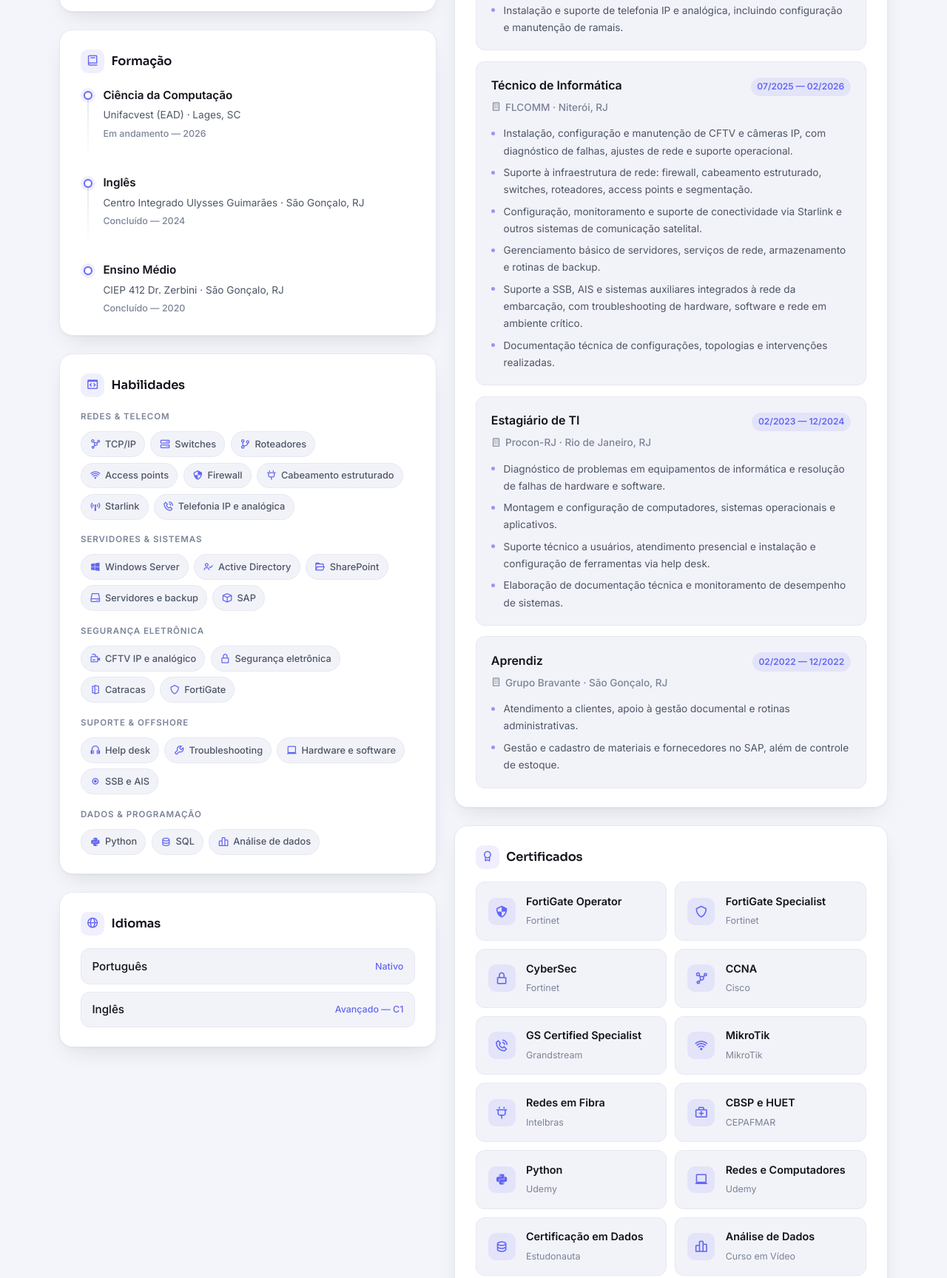
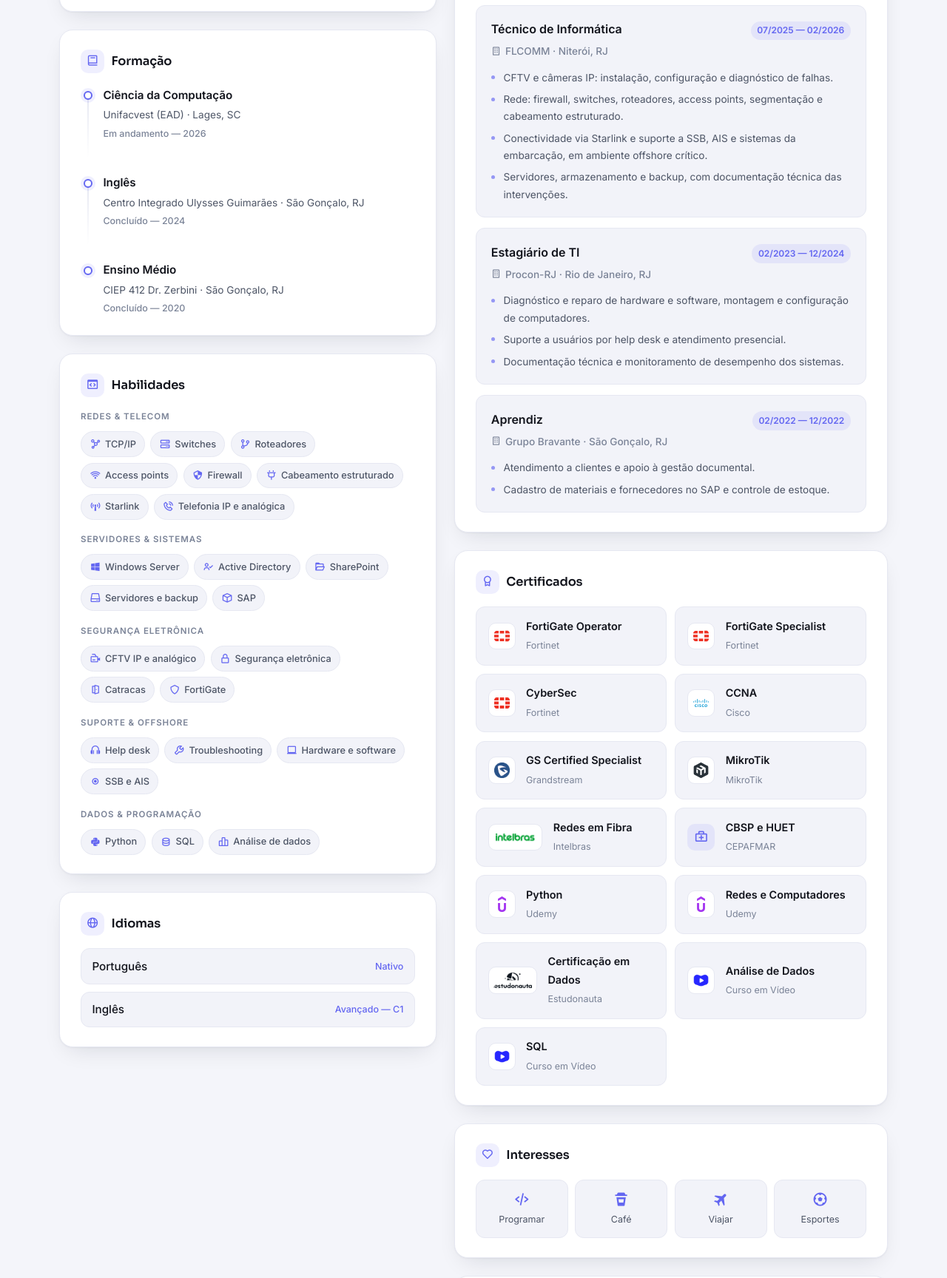
Before and after one commit to PedruscoCRF/pedrusco.github.io, a plain HTML site: page index.html in a window 1280 px wide. Shown: the part 971-2699 px from the top of the page at 74% size. Drawn offline with nearby package versions, Linux system fonts and the light colour scheme.

Commit message:
Adiciona os logos das instituições emissoras nos certificados e enxuga as experiências.
Cada certificado agora mostra a marca de quem o emitiu (Fortinet, Cisco, Grandstream,
MikroTik, Intelbras, Udemy, Estudonauta e Curso em Vídeo), com os arquivos servidos
localmente em assets/img/logos. As descrições das vagas foram condensadas em vez de
repetir o texto integral do currículo, deixando a leitura mais direta na página.

```diff
--- a/assets/css/styles.css
+++ b/assets/css/styles.css
@@ -705,6 +705,23 @@ a.chip:hover {
     flex-shrink: 0;
 }
 
+.certificate__icon--logo {
+    width: auto;
+    min-width: 2.3rem;
+    max-width: 4.6rem;
+    padding: 0.28rem 0.4rem;
+    background: #fff;
+    border: 1px solid var(--border);
+}
+
+.certificate__logo {
+    display: block;
+    height: 1.3rem;
+    width: auto;
+    max-width: 100%;
+    object-fit: contain;
+}
+
 .certificate__title {
     font-size: 0.9rem;
     font-weight: 600;
--- a/index.html
+++ b/index.html
@@ -227,11 +227,10 @@
                             <i class='bx bx-building'></i> NewScon · Rio de Janeiro, RJ
                         </span>
                         <ul class="job__list">
-                            <li>Administração e manutenção de Active Directory, Windows Server e SharePoint, com suporte à infraestrutura e aos serviços corporativos.</li>
-                            <li>Diagnóstico e manutenção de hardware e software, instalação e configuração de sistemas e aplicações.</li>
-                            <li>Elaboração de cotações, documentos e especificações técnicas de equipamentos, serviços e soluções de TI.</li>
-                            <li>Instalação e configuração de CFTV IP e analógico, catracas, segurança eletrônica, cabeamento estruturado e switches.</li>
-                            <li>Instalação e suporte de telefonia IP e analógica, incluindo configuração e manutenção de ramais.</li>
+                            <li>Active Directory, Windows Server e SharePoint: administração do ambiente e suporte aos serviços corporativos.</li>
+                            <li>CFTV IP e analógico, catracas, cabeamento estruturado e switches: instalação, configuração e manutenção.</li>
+                            <li>Telefonia IP e analógica, com configuração e manutenção de ramais.</li>
+                            <li>Hardware, software e sistemas: diagnóstico e manutenção; cotações e documentação técnica.</li>
                         </ul>
                     </article>
 
@@ -244,12 +243,10 @@
                             <i class='bx bx-building'></i> FLCOMM · Niterói, RJ
                         </span>
                         <ul class="job__list">
-                            <li>Instalação, configuração e manutenção de CFTV e câmeras IP, com diagnóstico de falhas, ajustes de rede e suporte operacional.</li>
-                            <li>Suporte à infraestrutura de rede: firewall, cabeamento estruturado, switches, roteadores, access points e segmentação.</li>
-                            <li>Configuração, monitoramento e suporte de conectividade via Starlink e outros sistemas de comunicação satelital.</li>
-                            <li>Gerenciamento básico de servidores, serviços de rede, armazenamento e rotinas de backup.</li>
-                            <li>Suporte a SSB, AIS e sistemas auxiliares integrados à rede da embarcação, com troubleshooting de hardware, software e rede em ambiente crítico.</li>
-                            <li>Documentação técnica de configurações, topologias e intervenções realizadas.</li>
+                            <li>CFTV e câmeras IP: instalação, configuração e diagnóstico de falhas.</li>
+                            <li>Rede: firewall, switches, roteadores, access points, segmentação e cabeamento estruturado.</li>
+                            <li>Conectividade via Starlink e suporte a SSB, AIS e sistemas da embarcação, em ambiente offshore crítico.</li>
+                            <li>Servidores, armazenamento e backup, com documentação técnica das intervenções.</li>
                         </ul>
                     </article>
 
@@ -262,10 +259,9 @@
                             <i class='bx bx-building'></i> Procon-RJ · Rio de Janeiro, RJ
                         </a>
                         <ul class="job__list">
-                            <li>Diagnóstico de problemas em equipamentos de informática e resolução de falhas de hardware e software.</li>
-                            <li>Montagem e configuração de computadores, sistemas operacionais e aplicativos.</li>
-                            <li>Suporte técnico a usuários, atendimento presencial e instalação e configuração de ferramentas via help desk.</li>
-                            <li>Elaboração de documentação técnica e monitoramento de desempenho de sistemas.</li>
+                            <li>Diagnóstico e reparo de hardware e software, montagem e configuração de computadores.</li>
+                            <li>Suporte a usuários por help desk e atendimento presencial.</li>
+                            <li>Documentação técnica e monitoramento de desempenho dos sistemas.</li>
                         </ul>
                     </article>
 
@@ -278,8 +274,8 @@
                             <i class='bx bx-building'></i> Grupo Bravante · São Gonçalo, RJ
                         </a>
                         <ul class="job__list">
-                            <li>Atendimento a clientes, apoio à gestão documental e rotinas administrativas.</li>
-                            <li>Gestão e cadastro de materiais e fornecedores no SAP, além de controle de estoque.</li>
+                            <li>Atendimento a clientes e apoio à gestão documental.</li>
+                            <li>Cadastro de materiais e fornecedores no SAP e controle de estoque.</li>
                         </ul>
                     </article>
                 </section>
@@ -289,49 +285,49 @@
                     <h2 class="card__title"><i class='bx bx-award'></i> Certificados</h2>
                     <ul class="certificates">
                         <li class="certificate">
-                            <i class='bx bx-shield-quarter certificate__icon'></i>
+                            <span class="certificate__icon certificate__icon--logo"><img class="certificate__logo" src="assets/img/logos/fortinet.svg" alt="Fortinet" loading="lazy"></span>
                             <div>
                                 <h3 class="certificate__title">FortiGate Operator</h3>
                                 <span class="certificate__meta">Fortinet</span>
                             </div>
                         </li>
                         <li class="certificate">
-                            <i class='bx bx-shield certificate__icon'></i>
+                            <span class="certificate__icon certificate__icon--logo"><img class="certificate__logo" src="assets/img/logos/fortinet.svg" alt="Fortinet" loading="lazy"></span>
                             <div>
                                 <h3 class="certificate__title">FortiGate Specialist</h3>
                                 <span class="certificate__meta">Fortinet</span>
                             </div>
                         </li>
                         <li class="certificate">
-                            <i class='bx bx-lock-alt certificate__icon'></i>
+                            <span class="certificate__icon certificate__icon--logo"><img class="certificate__logo" src="assets/img/logos/fortinet.svg" alt="Fortinet" loading="lazy"></span>
                             <div>
                                 <h3 class="certificate__title">CyberSec</h3>
                                 <span class="certificate__meta">Fortinet</span>
                             </div>
                         </li>
                         <li class="certificate">
-                            <i class='bx bx-network-chart certificate__icon'></i>
+                            <span class="certificate__icon certificate__icon--logo"><img class="certificate__logo" src="assets/img/logos/cisco.svg" alt="Cisco" loading="lazy"></span>
                             <div>
                                 <h3 class="certificate__title">CCNA</h3>
                                 <span class="certificate__meta">Cisco</span>
                             </div>
                         </li>
                         <li class="certificate">
-                            <i class='bx bx-phone-call certificate__icon'></i>
+                            <span class="certificate__icon certificate__icon--logo"><img class="certificate__logo" src="assets/img/logos/grandstream.png" alt="Grandstream" loading="lazy"></span>
                             <div>
                                 <h3 class="certificate__title">GS Certified Specialist</h3>
                                 <span class="certificate__meta">Grandstream</span>
                             </div>
                         </li>
                         <li class="certificate">
-                            <i class='bx bx-wifi certificate__icon'></i>
+                            <span class="certificate__icon certificate__icon--logo"><img class="certificate__logo" src="assets/img/logos/mikrotik.svg" alt="MikroTik" loading="lazy"></span>
                             <div>
                                 <h3 class="certificate__title">MikroTik</h3>
                                 <span class="certificate__meta">MikroTik</span>
                             </div>
                         </li>
                         <li class="certificate">
-                            <i class='bx bx-plug certificate__icon'></i>
+                            <span class="certificate__icon certificate__icon--logo"><img class="certificate__logo" src="assets/img/logos/intelbras.png" alt="Intelbras" loading="lazy"></span>
                             <div>
                                 <h3 class="certificate__title">Redes em Fibra</h3>
                                 <span class="certificate__meta">Intelbras</span>
@@ -345,35 +341,35 @@
                             </div>
                         </li>
                         <li class="certificate">
-                            <i class='bx bxl-python certificate__icon'></i>
+                            <span class="certificate__icon certificate__icon--logo"><img class="certificate__logo" src="assets/img/logos/udemy.svg" alt="Udemy" loading="lazy"></span>
                             <div>
                                 <h3 class="certificate__title">Python</h3>
                                 <span class="certificate__meta">Udemy</span>
                             </div>
                         </li>
                         <li class="certificate">
-                            <i class='bx bx-laptop certificate__icon'></i>
+                            <span class="certificate__icon certificate__icon--logo"><img class="certificate__logo" src="assets/img/logos/udemy.svg" alt="Udemy" loading="lazy"></span>
                             <div>
                                 <h3 class="certificate__title">Redes e Computadores</h3>
                                 <span class="certificate__meta">Udemy</span>
                             </div>
                         </li>
                         <li class="certificate">
-                            <i class='bx bx-data certificate__icon'></i>
+                            <span class="certificate__icon certificate__icon--logo"><img class="certificate__logo" src="assets/img/logos/estudonauta.png" alt="Estudonauta" loading="lazy"></span>
                             <div>
                                 <h3 class="certificate__title">Certificação em Dados</h3>
                                 <span class="certificate__meta">Estudonauta</span>
                             </div>
                         </li>
                         <li class="certificate">
-                            <i class='bx bx-bar-chart-alt-2 certificate__icon'></i>
+                            <span class="certificate__icon certificate__icon--logo"><img class="certificate__logo" src="assets/img/logos/cursoemvideo.png" alt="Curso em Vídeo" loading="lazy"></span>
                             <div>
                                 <h3 class="certificate__title">Análise de Dados</h3>
                                 <span class="certificate__meta">Curso em Vídeo</span>
                             </div>
                         </li>
                         <li class="certificate">
-                            <i class='bx bx-table certificate__icon'></i>
+                            <span class="certificate__icon certificate__icon--logo"><img class="certificate__logo" src="assets/img/logos/cursoemvideo.png" alt="Curso em Vídeo" loading="lazy"></span>
                             <div>
                                 <h3 class="certificate__title">SQL</h3>
                                 <span class="certificate__meta">Curso em Vídeo</span>
```
Also changed, not shown: assets/img/logos/cisco.svg (added), assets/img/logos/cursoemvideo.png (added), assets/img/logos/estudonauta.png (added), assets/img/logos/fortinet.svg (added), assets/img/logos/grandstream.png (added), assets/img/logos/intelbras.png (added), assets/img/logos/mikrotik.svg (added), assets/img/logos/udemy.svg (added).
